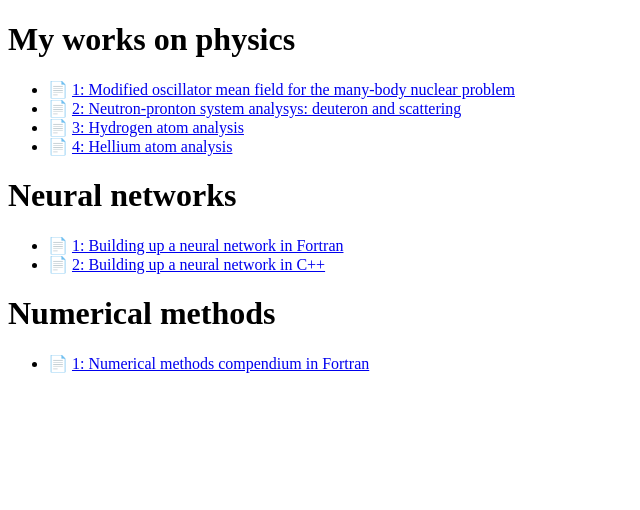
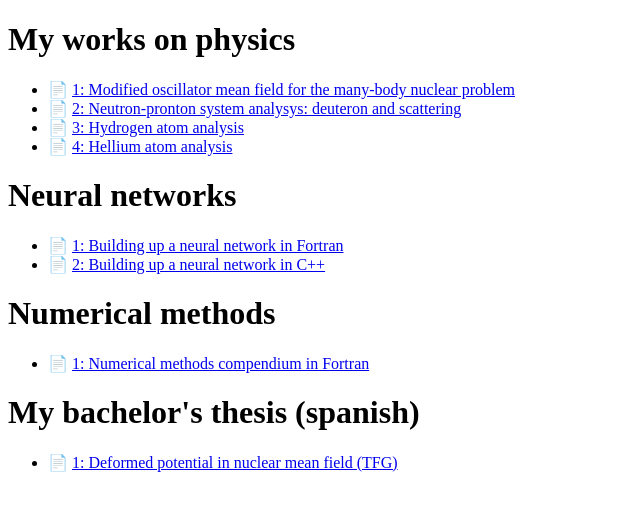
Before and after one commit to fabianhuecas/myworks, a plain HTML site: page index.html in a window 1280 px wide. Shown: the whole page, without its empty margins (0-640 px from the left). Drawn offline with Linux system fonts and the light colour scheme.

Commit message:
Update index.html

```diff
--- a/index.html
+++ b/index.html
@@ -35,5 +35,11 @@
       📄 <a href="NumericalMethodsFortran.pdf" target="_blank">1: Numerical methods compendium in Fortran</a>
     </li>
   </ul>
+  <h1>My bachelor's thesis (spanish)</h1>
+  <ul>
+    <li>
+      📄 <a href="TFG.pdf" target="_blank">1: Deformed potential in nuclear mean field (TFG)</a>
+    </li>
+  </ul>
 </body>
 </html>
```
